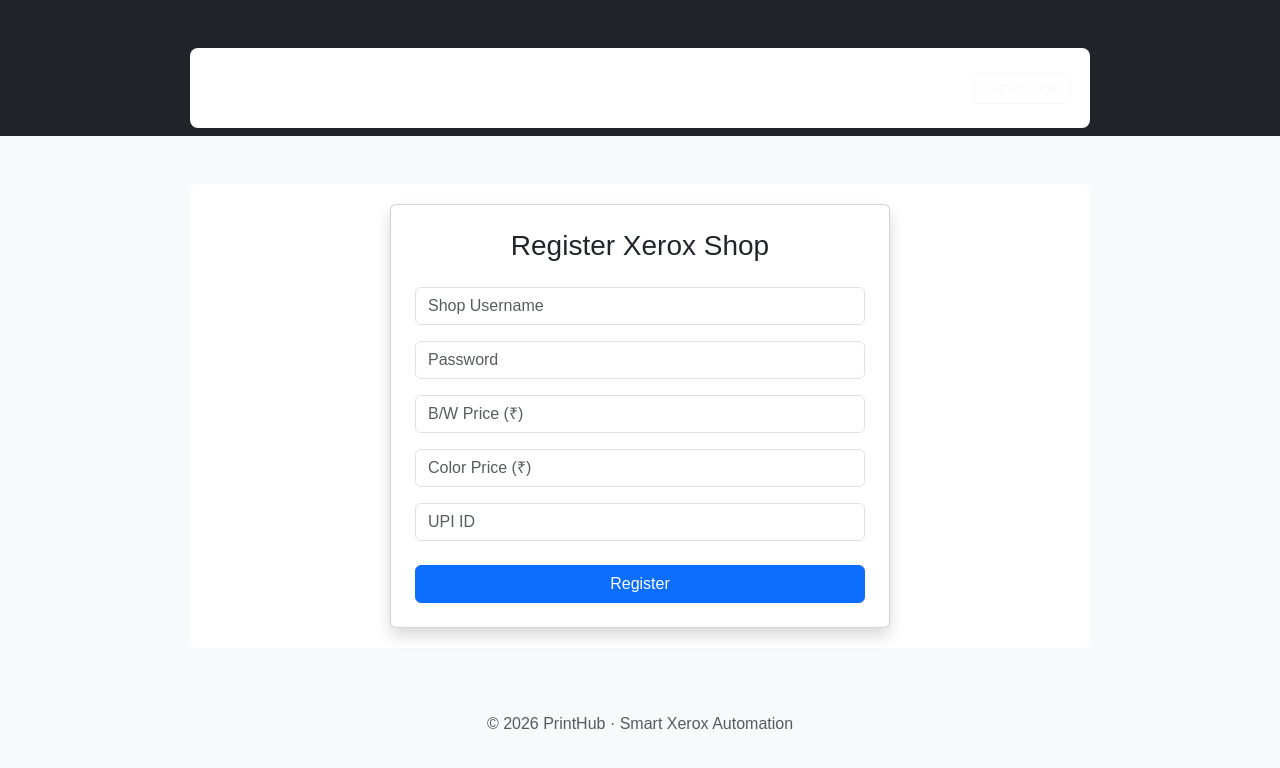
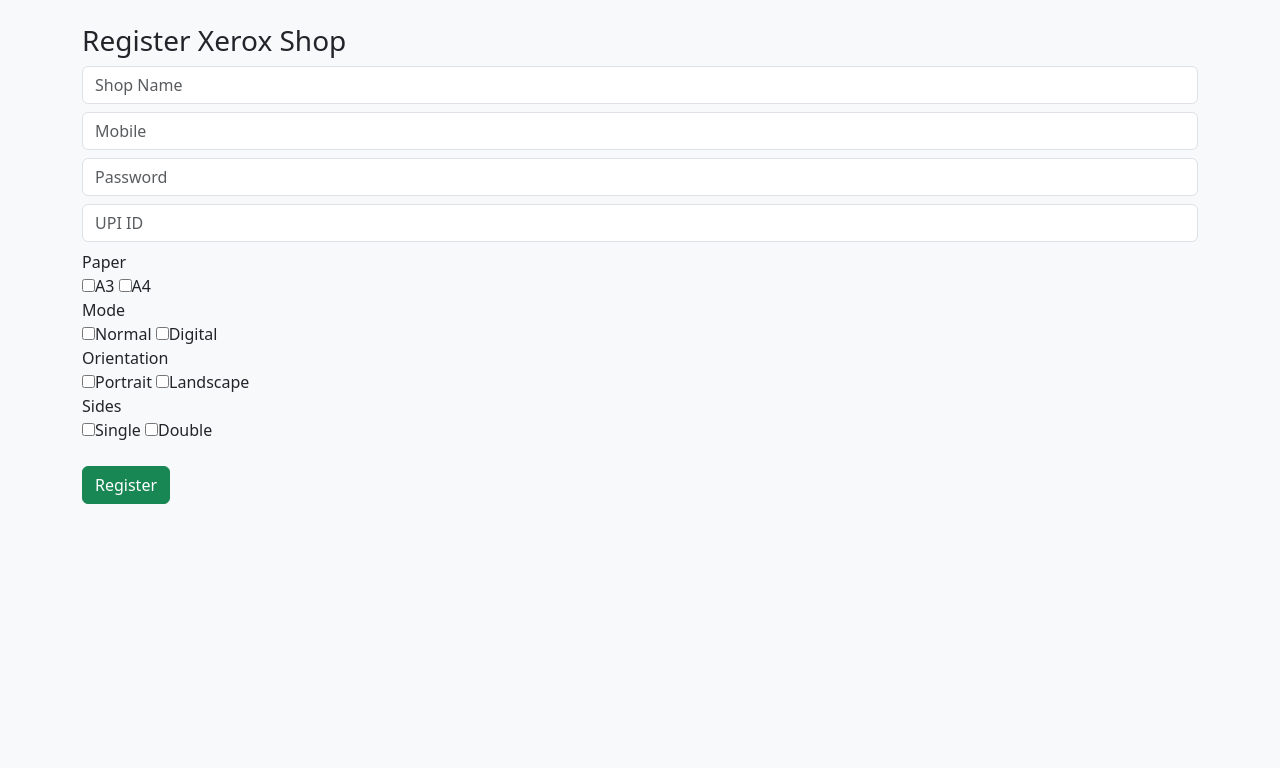
Before and after one commit to Virent84/print-hub, a Flask app: page /register_owner in a window 1280 px wide. Shown: the top 768 px of the page. Run offline with Flask 3, Linux system fonts and the light colour scheme.

Commit message:
Add files via upload

```diff
--- a/app.py
+++ b/app.py
@@ -1,59 +1,61 @@
-from flask import Flask, request, redirect, render_template
-import sqlite3, os, qrcode
+from flask import Flask, render_template, request, redirect, url_for
+import sqlite3, os
+from werkzeug.security import generate_password_hash, check_password_hash
 from datetime import datetime, timedelta
-from werkzeug.security import generate_password_hash, check_password_hash
+import qrcode
 
 app = Flask(__name__)
 
 DB = "printhub.db"
-UPLOADS = "uploads"
-QR = "static/qrcodes"
+UPLOAD_FOLDER = "uploads"
+QR_FOLDER = "static/qrcodes"
 
-os.makedirs(UPLOADS, exist_ok=True)
-os.makedirs(QR, exist_ok=True)
+os.makedirs(UPLOAD_FOLDER, exist_ok=True)
+os.makedirs(QR_FOLDER, exist_ok=True)
 
-# ---------------- DATABASE ----------------
+# ---------------- DB ----------------
 def db():
-    c = sqlite3.connect(DB, check_same_thread=False)
-    c.row_factory = sqlite3.Row
-    return c
+    conn = sqlite3.connect(DB, check_same_thread=False)
+    conn.row_factory = sqlite3.Row
+    return conn
 
 def init_db():
-    con = db()
-    cur = con.cursor()
-    cur.execute("""
+    c = db().cursor()
+    c.execute("""
     CREATE TABLE IF NOT EXISTS owners(
-        username TEXT PRIMARY KEY,
+        id INTEGER PRIMARY KEY AUTOINCREMENT,
+        shop_name TEXT,
+        mobile TEXT UNIQUE,
         password TEXT,
-        bw_price INTEGER,
-        color_price INTEGER,
-        upi_id TEXT,
-        subscription_status TEXT,
+        upi TEXT,
+        paper_sizes TEXT,
+        print_modes TEXT,
+        orientations TEXT,
+        sides TEXT,
         trial_end TEXT
     )
     """)
-    cur.execute("""
+    c.execute("""
     CREATE TABLE IF NOT EXISTS orders(
         id INTEGER PRIMARY KEY AUTOINCREMENT,
-        owner TEXT,
-        customer_name TEXT,
+        owner_id INTEGER,
         filename TEXT,
-        copies INTEGER,
-        print_type TEXT,
-        amount INTEGER,
-        status TEXT,
-        created_at TEXT
+        paper_size TEXT,
+        print_mode TEXT,
+        orientation TEXT,
+        sides TEXT,
+        pages TEXT,
+        status TEXT
     )
     """)
-    con.commit()
-    con.close()
+    c.connection.commit()
 
 init_db()
 
 # ---------------- QR ----------------
-def generate_qr(owner):
-    url = f"{request.host_url.rstrip('/')}/upload?owner={owner}"
-    path = f"{QR}/{owner}.png"
+def generate_qr(owner_id):
+    url = request.host_url + f"upload?owner_id={owner_id}"
+    path = f"{QR_FOLDER}/{owner_id}.png"
     qrcode.make(url).save(path)
     return path
 
@@ -62,115 +64,86 @@
 def home():
     return render_template("home.html")
 
+# ---------- OWNER REGISTER ----------
 @app.route("/register_owner", methods=["GET","POST"])
 def register_owner():
     if request.method == "POST":
-        u = request.form["username"]
-        p = generate_password_hash(request.form["password"])
-        bw = int(request.form["bw_price"])
-        c = int(request.form["color_price"])
-        upi = request.form["upi_id"]
-        trial = (datetime.now()+timedelta(days=30)).strftime("%Y-%m-%d")
+        data = request.form
+        try:
+            db().execute("""
+            INSERT INTO owners VALUES (NULL,?,?,?,?,?,?,?,?)
+            """,(
+                data["shop_name"],
+                data["mobile"],
+                generate_password_hash(data["password"]),
+                data["upi"],
+                ",".join(request.form.getlist("paper")),
+                ",".join(request.form.getlist("mode")),
+                ",".join(request.form.getlist("orientation")),
+                ",".join(request.form.getlist("side")),
+                (datetime.now()+timedelta(days=30)).strftime("%Y-%m-%d")
+            ))
+            db().commit()
+        except:
+            return "Mobile already registered"
 
-        try:
-            con = db()
-            con.execute(
-                "INSERT INTO owners VALUES (?,?,?,?,?,?,?)",
-                (u,p,bw,c,upi,"TRIAL",trial)
-            )
-            con.commit()
-            con.close()
-        except:
-            return "Owner already exists"
-
-        qr = generate_qr(u)
-        return f"<h3>Registered</h3><img src='/{qr}' width='200'><br><a href='/login'>Login</a>"
+        owner_id = db().execute("SELECT id FROM owners WHERE mobile=?", (data["mobile"],)).fetchone()["id"]
+        qr = generate_qr(owner_id)
+        return f"<h3>Registered</h3><img src='/{qr}' width=200><br><a href='/login'>Login</a>"
 
     return render_template("register_owner.html")
 
+# ---------- LOGIN ----------
 @app.route("/login", methods=["GET","POST"])
 def login():
     if request.method == "POST":
-        u = request.form["username"]
-        p = request.form["password"]
-        con = db()
-        o = con.execute("SELECT * FROM owners WHERE username=?", (u,)).fetchone()
-        con.close()
-
-        if not o or not check_password_hash(o["password"], p):
-            return "Invalid login"
-
-        return redirect(f"/dashboard/{u}")
-
+        owner = db().execute("SELECT * FROM owners WHERE mobile=?", (request.form["mobile"],)).fetchone()
+        if owner and check_password_hash(owner["password"], request.form["password"]):
+            return redirect(f"/dashboard/{owner['id']}")
+        return "Invalid Login"
     return render_template("login.html")
 
+# ---------- CUSTOMER UPLOAD ----------
 @app.route("/upload", methods=["GET","POST"])
 def upload():
-    owner = request.args.get("owner")
+    owner_id = request.args.get("owner_id")
+    owner = db().execute("SELECT * FROM owners WHERE id=?", (owner_id,)).fetchone()
     if not owner:
         return "Invalid QR"
 
-    con = db()
-    shop = con.execute("SELECT * FROM owners WHERE username=?", (owner,)).fetchone()
-    con.close()
-    if not shop:
-        return "Shop not found"
+    if request.method == "POST":
+        f = request.files["file"]
+        f.save(os.path.join(UPLOAD_FOLDER, f.filename))
 
-    if request.method == "POST":
-        name = request.form["name"]
-        copies = int(request.form["copies"])
-        ptype = request.form["print_type"]
-        f = request.files["file"]
+        db().execute("""
+        INSERT INTO orders VALUES (NULL,?,?,?,?,?,?,?,?)
+        """,(
+            owner_id,
+            f.filename,
+            request.form["paper"],
+            request.form["mode"],
+            request.form["orientation"],
+            request.form["side"],
+            request.form["pages"],
+            "PAID"
+        ))
+        db().commit()
 
-        f.save(os.path.join(UPLOADS, f.filename))
-        price = shop["bw_price"] if ptype=="bw" else shop["color_price"]
-        total = price * copies
-
-        con = db()
-        con.execute("""
-        INSERT INTO orders(owner,customer_name,filename,copies,print_type,amount,status,created_at)
-        VALUES (?,?,?,?,?,?,?,?)
-        """,(owner,name,f.filename,copies,ptype,total,"CREATED",
-             datetime.now().strftime("%Y-%m-%d %H:%M")))
-        con.commit()
-        con.close()
-
-        return render_template("payment.html", amount=total, upi=shop["upi_id"])
+        return f"""
+        <h2>Payment Page</h2>
+        <p>Pay ₹1 to {owner['upi']}</p>
+        <p><b>Demo Mode – Payment Successful</b></p>
+        """
 
     return render_template("upload.html", owner=owner)
 
-@app.route("/dashboard/<owner>")
-def dashboard(owner):
-    con = db()
-    o = con.execute("SELECT * FROM owners WHERE username=?", (owner,)).fetchone()
-    orders = con.execute("SELECT * FROM orders WHERE owner=? ORDER BY id DESC",(owner,)).fetchall()
-    con.close()
+# ---------- DASHBOARD ----------
+@app.route("/dashboard/<int:oid>")
+def dashboard(oid):
+    owner = db().execute("SELECT * FROM owners WHERE id=?", (oid,)).fetchone()
+    orders = db().execute("SELECT * FROM orders WHERE owner_id=?", (oid,)).fetchall()
+    return render_template("dashboard.html", owner=owner, orders=orders)
 
-    today = datetime.now().strftime("%Y-%m-%d")
-    if o["subscription_status"]!="ACTIVE" and today>o["trial_end"]:
-        return redirect(f"/subscribe/{owner}")
-
-    return render_template("owner_dashboard.html", owner=owner, orders=orders)
-
-@app.route("/subscribe/<owner>")
-def subscribe(owner):
-    return f"<h3>Pay ₹199</h3><a href='/activate/{owner}'>I have paid</a>"
-
-@app.route("/activate/<owner>")
-def activate(owner):
-    con = db()
-    con.execute("UPDATE owners SET subscription_status='ACTIVE' WHERE username=?", (owner,))
-    con.commit()
-    con.close()
-    return redirect(f"/dashboard/{owner}")
-
-@app.route("/status/<int:i>/<s>")
-def status(i,s):
-    con = db()
-    con.execute("UPDATE orders SET status=? WHERE id=?", (s,i))
-    con.commit()
-    con.close()
-    return redirect(request.referrer)
-
+# ---------------- RUN ----------------
 if __name__ == "__main__":
     app.run(host="0.0.0.0", port=int(os.environ.get("PORT",5000)))
--- a/templates/base.html
+++ b/templates/base.html
@@ -1,33 +1,12 @@
 <!DOCTYPE html>
-<html lang="en">
+<html>
 <head>
-    <meta charset="UTF-8">
-    <title>PrintHub</title>
-
-    <!-- Bootstrap 5 -->
-    <link href="https://cdn.jsdelivr.net/npm/bootstrap@5.3.2/dist/css/bootstrap.min.css" rel="stylesheet">
-
-    <!-- Custom CSS -->
-    <link rel="stylesheet" href="/static/style.css">
+<title>PrintHub</title>
+<link href="https://cdn.jsdelivr.net/npm/bootstrap@5.3.2/dist/css/bootstrap.min.css" rel="stylesheet">
 </head>
 <body class="bg-light">
-
-<nav class="navbar navbar-expand-lg navbar-dark bg-dark">
-  <div class="container">
-    <a class="navbar-brand fw-bold" href="/">PrintHub</a>
-    <div>
-      <a href="/login" class="btn btn-outline-light btn-sm">Owner Login</a>
-    </div>
-  </div>
-</nav>
-
-<div class="container my-5">
-    {% block content %}{% endblock %}
+<div class="container mt-4">
+{% block body %}{% endblock %}
 </div>
-
-<footer class="text-center text-muted py-3">
-    © {{ 2026 }} PrintHub · Smart Xerox Automation
-</footer>
-
 </body>
 </html>
--- a/templates/register_owner.html
+++ b/templates/register_owner.html
@@ -1,18 +1,29 @@
 {% extends "base.html" %}
-{% block content %}
+{% block body %}
+<h3>Register Xerox Shop</h3>
+<form method="post">
+<input name="shop_name" placeholder="Shop Name" class="form-control mb-2">
+<input name="mobile" placeholder="Mobile" class="form-control mb-2">
+<input name="password" type="password" placeholder="Password" class="form-control mb-2">
+<input name="upi" placeholder="UPI ID" class="form-control mb-2">
 
-<div class="card shadow p-4 mx-auto" style="max-width: 500px;">
-  <h3 class="mb-3 text-center">Register Xerox Shop</h3>
+<label>Paper</label><br>
+<input type="checkbox" name="paper" value="A3">A3
+<input type="checkbox" name="paper" value="A4">A4
 
-  <form method="POST">
-    <input class="form-control mb-3" name="username" placeholder="Shop Username" required>
-    <input type="password" class="form-control mb-3" name="password" placeholder="Password" required>
-    <input type="number" class="form-control mb-3" name="bw_price" placeholder="B/W Price (₹)" required>
-    <input type="number" class="form-control mb-3" name="color_price" placeholder="Color Price (₹)" required>
-    <input class="form-control mb-3" name="upi_id" placeholder="UPI ID" required>
+<br><label>Mode</label><br>
+<input type="checkbox" name="mode" value="Normal">Normal
+<input type="checkbox" name="mode" value="Digital">Digital
 
-    <button class="btn btn-primary w-100">Register</button>
-  </form>
-</div>
+<br><label>Orientation</label><br>
+<input type="checkbox" name="orientation" value="Portrait">Portrait
+<input type="checkbox" name="orientation" value="Landscape">Landscape
 
+<br><label>Sides</label><br>
+<input type="checkbox" name="side" value="Single">Single
+<input type="checkbox" name="side" value="Double">Double
+
+<br><br>
+<button class="btn btn-success">Register</button>
+</form>
 {% endblock %}
```
Also changed, not shown: templates/home.html (+4 -21 lines), templates/owner_dashboard.html (+11 -42 lines), templates/upload.html (+27 -14 lines).
